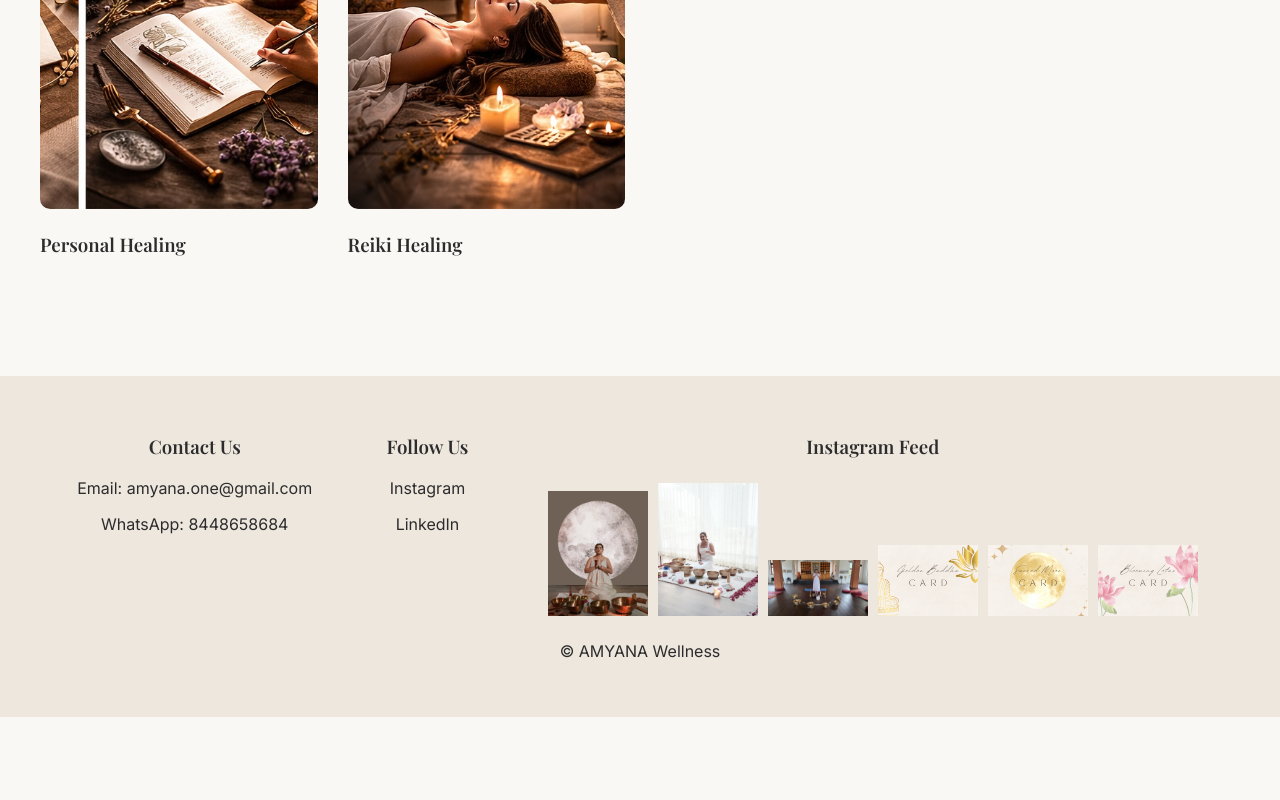
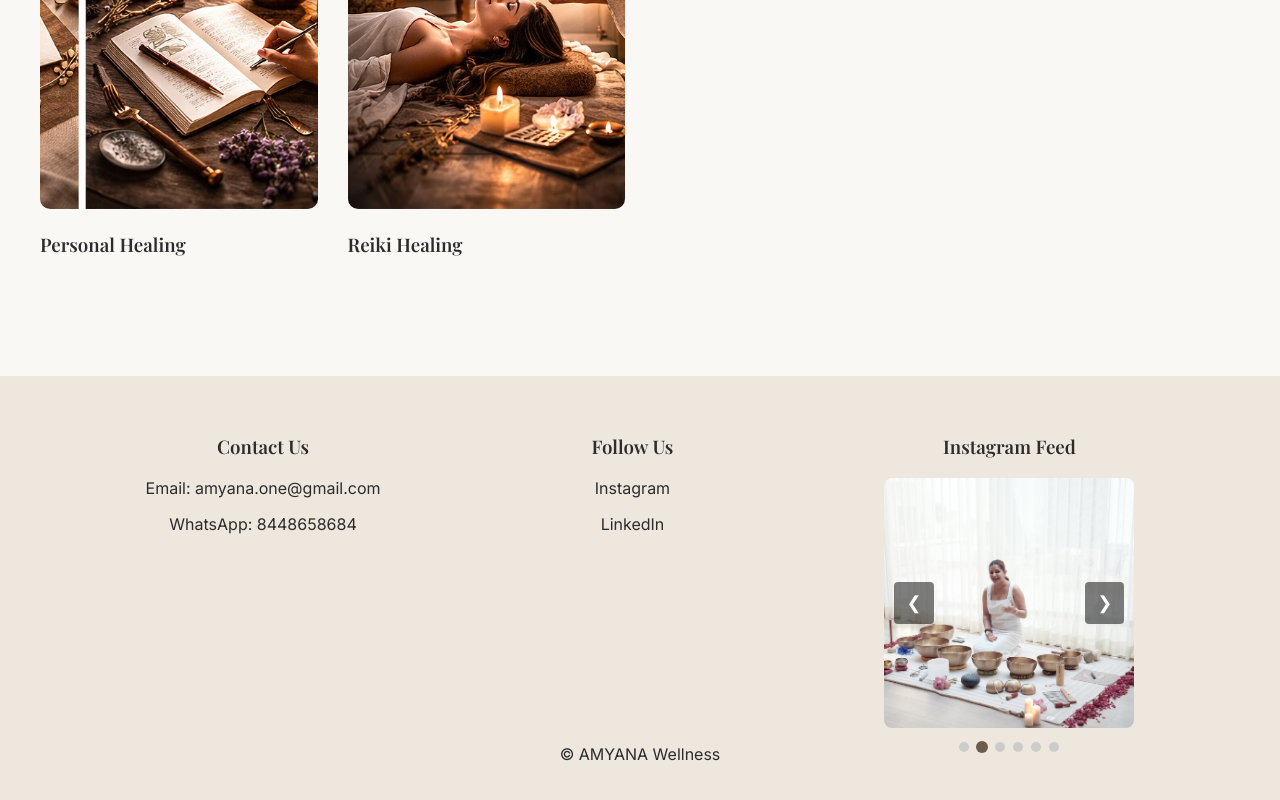
Before and after one commit to tomaryash54/amyana_v3_luxury_site, a React (Vite) app: page / in a window 1280 px wide. Shown: the part 1519-2319 px from the top of the page. Before the commit the page ends 2236 px from the top, so only its background shows below. Built offline with nearby package versions, Linux system fonts and the light colour scheme.

Commit message:
Add dynamic Instagram carousel with auto-rotation and navigation

```diff
--- a/index.html
+++ b/index.html
@@ -48,6 +48,15 @@ footer{background:#ede7de;padding:40px;text-align:center;margin-top:60px;}
 .card:hover{transform:translateY(-6px); box-shadow:0 8px 16px rgba(0,0,0,0.2);}
 @keyframes fadeIn{from{opacity:0;transform:translateY(20px);}to{opacity:1;transform:translateY(0);}}
 .card{animation:fadeIn 0.5s ease-in-out;}
+.instagram-carousel{position:relative;width:250px;height:250px;margin:auto;}
+.carousel-image{width:100%;height:100%;object-fit:cover;border-radius:8px;transition:opacity 0.5s ease-in-out;}
+.carousel-btn{position:absolute;top:50%;transform:translateY(-50%);background:rgba(0,0,0,0.5);color:white;border:none;padding:10px 12px;cursor:pointer;border-radius:4px;font-size:18px;z-index:10;}
+.carousel-prev{left:10px;}
+.carousel-next{right:10px;}
+.carousel-btn:hover{background:rgba(0,0,0,0.8);}
+.carousel-dots{display:flex;justify-content:center;gap:8px;margin-top:10px;}
+.dot{width:10px;height:10px;border-radius:50%;background:#ccc;cursor:pointer;transition:background 0.3s;}
+.dot.active{background:#6e5c4b;transform:scale(1.2);}
 </style>
 </head>
 <body>
--- a/src/App.jsx
+++ b/src/App.jsx
@@ -1,5 +1,6 @@
 
 import {BrowserRouter,Routes,Route,Link} from "react-router-dom"
+import {useState, useEffect} from "react"
 import Home from "./pages/Home"
 import Reiki from "./pages/Reiki"
 import Journal from "./pages/Journal"
@@ -21,6 +22,34 @@ return(
 )
 }
 
+function InstagramCarousel(){
+const images = ['/images/footer1.jpg', '/images/footer2.jpg', '/images/footer3.jpg', '/images/footer4.jpg', '/images/footer5.jpg', '/images/footer6.jpg']
+const [currentIndex, setCurrentIndex] = useState(0)
+
+useEffect(() => {
+  const interval = setInterval(() => {
+    setCurrentIndex((prev) => (prev + 1) % images.length)
+  }, 3000)
+  return () => clearInterval(interval)
+}, [])
+
+const nextImage = () => setCurrentIndex((prev) => (prev + 1) % images.length)
+const prevImage = () => setCurrentIndex((prev) => (prev - 1 + images.length) % images.length)
+
+return(
+<div className="instagram-carousel">
+<button className="carousel-btn carousel-prev" onClick={prevImage}>&#10094;</button>
+<img src={images[currentIndex]} alt="Instagram feed" className="carousel-image"/>
+<button className="carousel-btn carousel-next" onClick={nextImage}>&#10095;</button>
+<div className="carousel-dots">
+{images.map((_, idx) => (
+<span key={idx} className={`dot ${idx === currentIndex ? 'active' : ''}`} onClick={() => setCurrentIndex(idx)}></span>
+))}
+</div>
+</div>
+)
+}
+
 function Footer(){
 return(
 <footer>
@@ -37,12 +66,7 @@ return(
 </div>
 <div>
 <h3>Instagram Feed</h3>
-<img src="/images/footer1.jpg" alt="Instagram 1" style={{width:'100px', margin:'5px'}}/>
-<img src="/images/footer2.jpg" alt="Instagram 2" style={{width:'100px', margin:'5px'}}/>
-<img src="/images/footer3.jpg" alt="Instagram 3" style={{width:'100px', margin:'5px'}}/>
-<img src="/images/footer4.jpg" alt="Instagram 4" style={{width:'100px', margin:'5px'}}/>
-<img src="/images/footer5.jpg" alt="Instagram 5" style={{width:'100px', margin:'5px'}}/>
-<img src="/images/footer6.jpg" alt="Instagram 6" style={{width:'100px', margin:'5px'}}/>
+<InstagramCarousel/>
 </div>
 </div>
 <p>© AMYANA Wellness</p>
```
